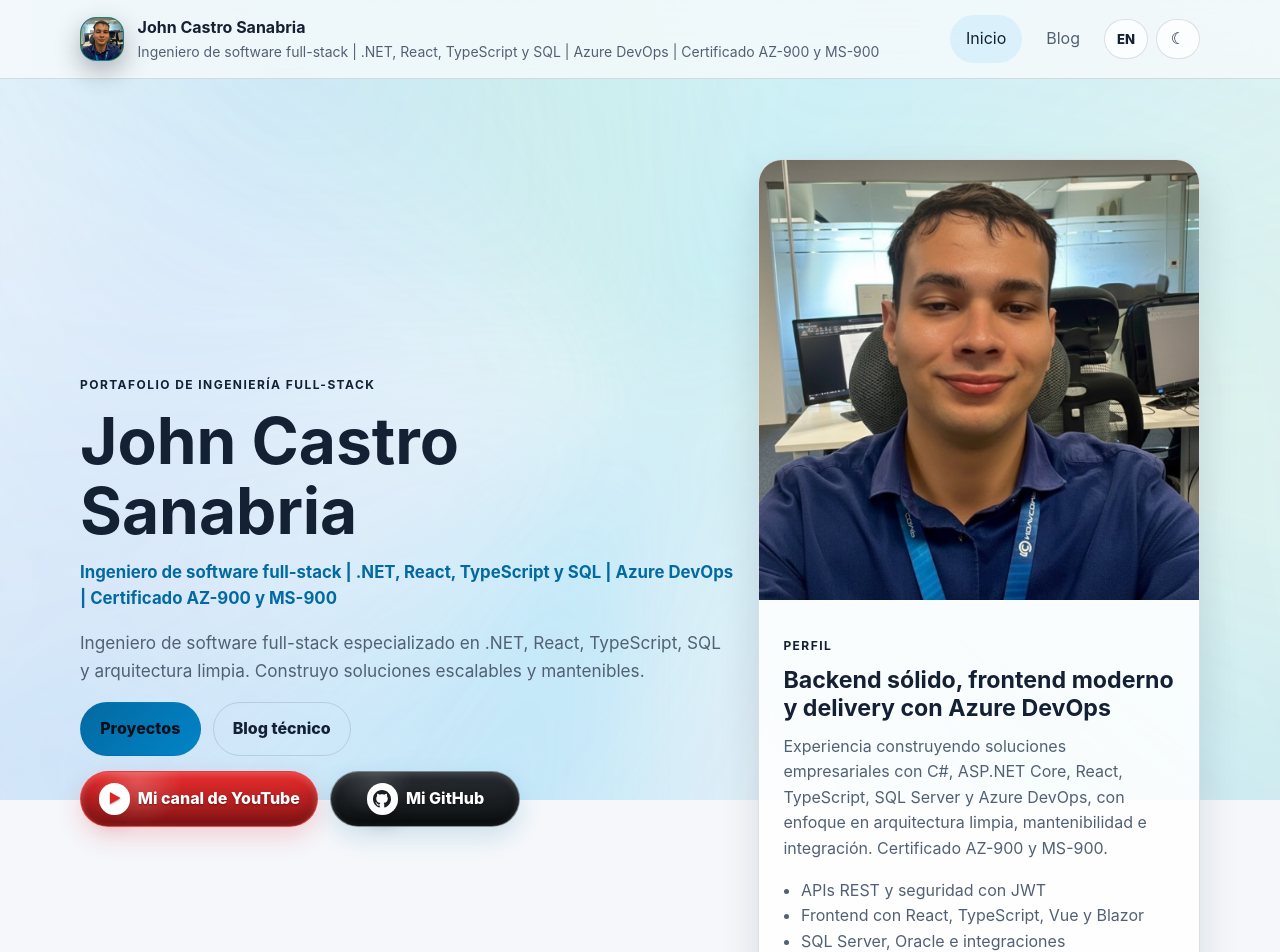
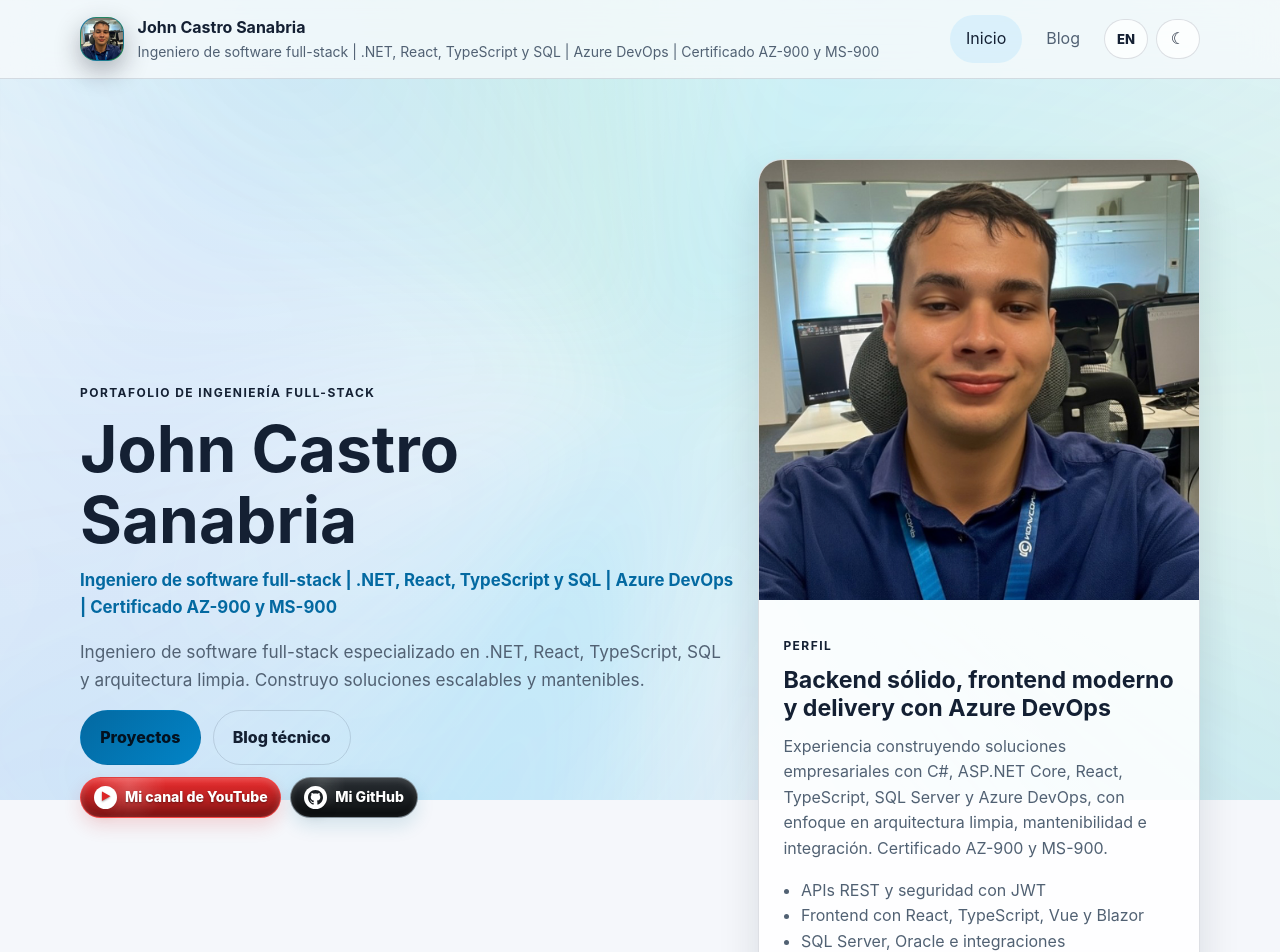
Before and after one commit to full-stack-dev-johncastrosanabria/Portfolio, a React (Vite) app: page / in a window 1280 px wide. Shown: the top 952 px of the page. Built offline with nearby package versions, Linux system fonts and the light colour scheme; no server answers.

Commit message:
Reduce hero social button footprint

```diff
--- a/src/styles/global.css
+++ b/src/styles/global.css
@@ -479,8 +479,8 @@ img {
 }
 
 .hero-social-actions {
-  margin-top: 0.9rem;
-  gap: 0.75rem;
+  margin-top: 0.75rem;
+  gap: 0.55rem;
   align-items: stretch;
 }
 
@@ -518,9 +518,9 @@ img {
 }
 
 .button-youtube {
-  min-width: 190px;
-  min-height: 48px;
-  padding: 0.72rem 1.1rem;
+  min-width: 0;
+  min-height: 38px;
+  padding: 0.5rem 0.8rem;
   border: 1px solid rgba(255, 80, 80, 0.72);
   background:
     radial-gradient(circle at 24% 18%, rgba(255, 255, 255, 0.2), transparent 24%),
@@ -528,9 +528,10 @@ img {
   color: #ffffff;
   box-shadow:
     inset 0 1px 5px rgba(255, 255, 255, 0.2),
-    inset 0 -8px 18px rgba(54, 0, 0, 0.28),
-    0 10px 24px rgba(239, 68, 68, 0.18);
+    inset 0 -6px 12px rgba(54, 0, 0, 0.24),
+    0 8px 18px rgba(239, 68, 68, 0.16);
   text-shadow: 0 1px 2px rgba(0, 0, 0, 0.38);
+  font-size: 0.88rem;
 }
 
 .button-youtube:hover {
@@ -541,14 +542,14 @@ img {
   color: #ffffff;
   box-shadow:
     inset 0 1px 5px rgba(255, 255, 255, 0.22),
-    inset 0 -8px 18px rgba(54, 0, 0, 0.32),
-    0 14px 30px rgba(239, 68, 68, 0.24);
+    inset 0 -6px 12px rgba(54, 0, 0, 0.3),
+    0 10px 22px rgba(239, 68, 68, 0.22);
 }
 
 .button-github {
-  min-width: 190px;
-  min-height: 48px;
-  padding: 0.72rem 1.1rem;
+  min-width: 0;
+  min-height: 38px;
+  padding: 0.5rem 0.8rem;
   border: 1px solid rgba(197, 216, 230, 0.58);
   background:
     radial-gradient(circle at 24% 18%, rgba(255, 255, 255, 0.12), transparent 24%),
@@ -556,9 +557,10 @@ img {
   color: #ffffff;
   box-shadow:
     inset 0 1px 5px rgba(255, 255, 255, 0.14),
-    inset 0 -8px 18px rgba(0, 0, 0, 0.38),
-    0 10px 24px rgba(14, 165, 233, 0.14);
+    inset 0 -6px 12px rgba(0, 0, 0, 0.34),
+    0 8px 18px rgba(14, 165, 233, 0.12);
   text-shadow: 0 1px 2px rgba(0, 0, 0, 0.45);
+  font-size: 0.88rem;
 }
 
 .button-github:hover {
@@ -569,17 +571,17 @@ img {
   color: #ffffff;
   box-shadow:
     inset 0 1px 5px rgba(255, 255, 255, 0.18),
-    inset 0 -8px 18px rgba(0, 0, 0, 0.42),
-    0 14px 30px rgba(14, 165, 233, 0.2);
+    inset 0 -6px 12px rgba(0, 0, 0, 0.4),
+    0 10px 22px rgba(14, 165, 233, 0.18);
 }
 
 .button-icon {
   display: inline-grid;
   place-items: center;
-  width: 1.95rem;
-  height: 1.95rem;
+  width: 1.45rem;
+  height: 1.45rem;
   border-radius: 999px;
-  font-size: 0.78rem;
+  font-size: 0.62rem;
   font-weight: 900;
   line-height: 1;
   flex-shrink: 0;
@@ -588,20 +590,20 @@ img {
 .button-icon-youtube {
   background: #ffffff;
   color: #dc2626;
-  box-shadow: 0 8px 18px rgba(127, 29, 29, 0.24);
-  font-size: 0.82rem;
-  padding-left: 0.1rem;
+  box-shadow: 0 5px 12px rgba(127, 29, 29, 0.2);
+  font-size: 0.66rem;
+  padding-left: 0.08rem;
 }
 
 .button-icon-github {
   background: #ffffff;
-  box-shadow: 0 8px 18px rgba(0, 0, 0, 0.26);
+  box-shadow: 0 5px 12px rgba(0, 0, 0, 0.22);
   overflow: hidden;
 }
 
 .button-icon-github img {
-  width: 1.12rem;
-  height: 1.12rem;
+  width: 0.92rem;
+  height: 0.92rem;
   object-fit: contain;
 }
 
@@ -615,8 +617,8 @@ img {
   color: #ffffff;
   box-shadow:
     inset 0 2px 7px rgba(255, 255, 255, 0.22),
-    inset 0 -8px 18px rgba(54, 0, 0, 0.24),
-    0 10px 24px rgba(220, 38, 38, 0.18);
+    inset 0 -6px 12px rgba(54, 0, 0, 0.22),
+    0 8px 18px rgba(220, 38, 38, 0.16);
 }
 
 :root[data-theme='light'] .button-youtube:hover {
@@ -627,8 +629,8 @@ img {
   color: #ffffff;
   box-shadow:
     inset 0 2px 7px rgba(255, 255, 255, 0.16),
-    inset 0 -8px 18px rgba(0, 0, 0, 0.34),
-    0 10px 24px rgba(14, 116, 144, 0.16);
+    inset 0 -6px 12px rgba(0, 0, 0, 0.32),
+    0 8px 18px rgba(14, 116, 144, 0.14);
 }
 
 .project-links {
```
